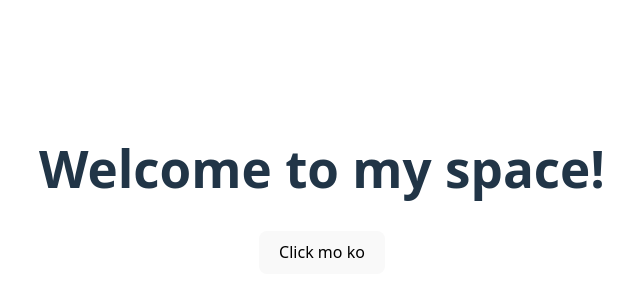
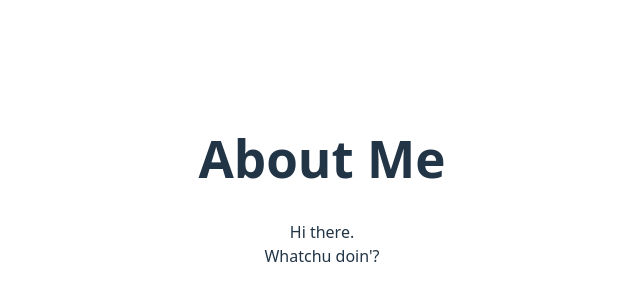
Before and after one commit to elgeeee/appdev1, a React (Vite) app in the folder react-quickstart/: page / in a window 1280 px wide. Shown: the part 210-510 px from the top of the page, without its empty margins (318-958 px from the left). Built offline with nearby package versions, Linux system fonts and the light colour scheme.

Commit message:
Done writing markup with JSX

```diff
--- a/react-quickstart/src/App.jsx
+++ b/react-quickstart/src/App.jsx
@@ -1,17 +1,20 @@
 import './App.css'
 
-function MyButton() {
+function AboutMePage() {
   return (
-    <button>Click mo ko</button>
+    <>
+      <h1>About Me</h1>
+      <p>Hi there.<br />Whatchu doin'?</p>
+    </>
   );
 }
 
+
 function App() {
   return (
-    <div>
-      <h1>Welcome to my space!</h1>
-      <MyButton />
-    </div>
+    <>
+      <AboutMePage />
+    </>
   )
 }
 
```
